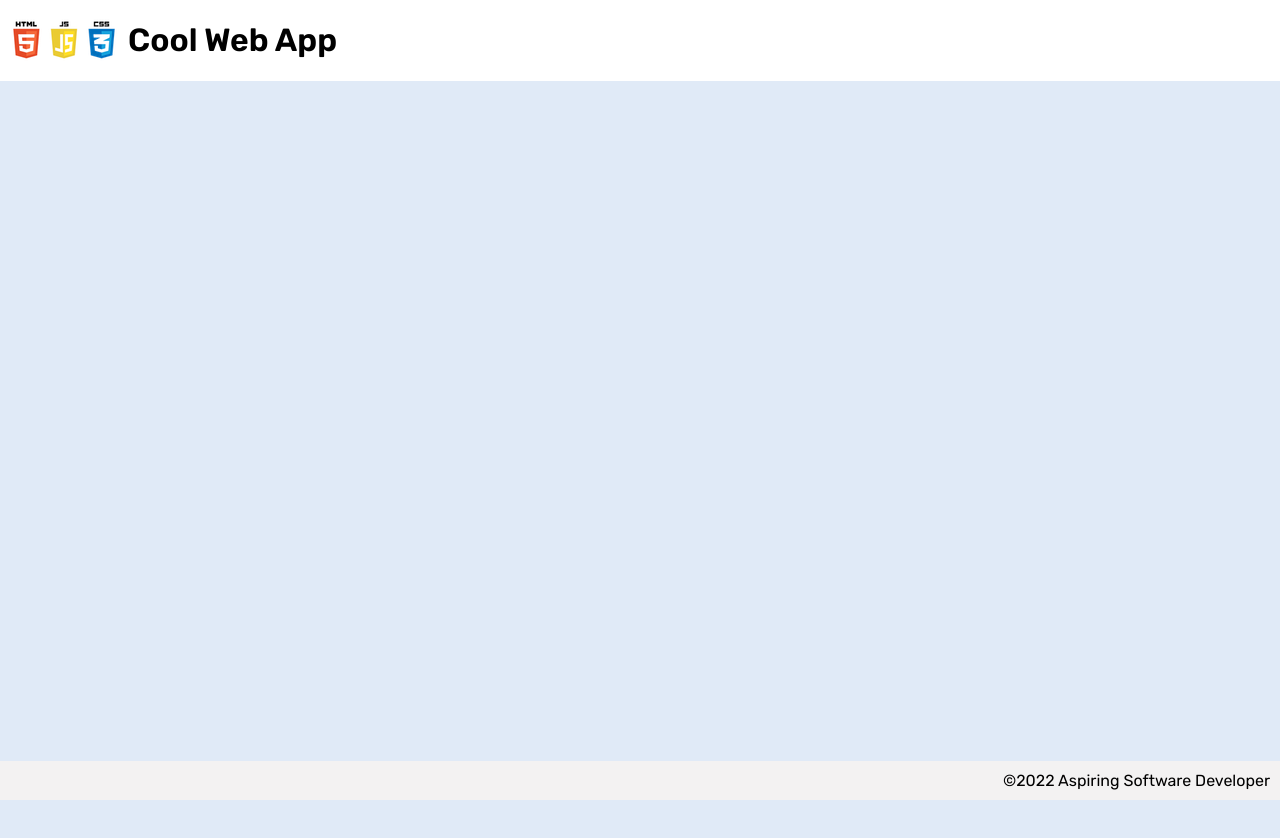
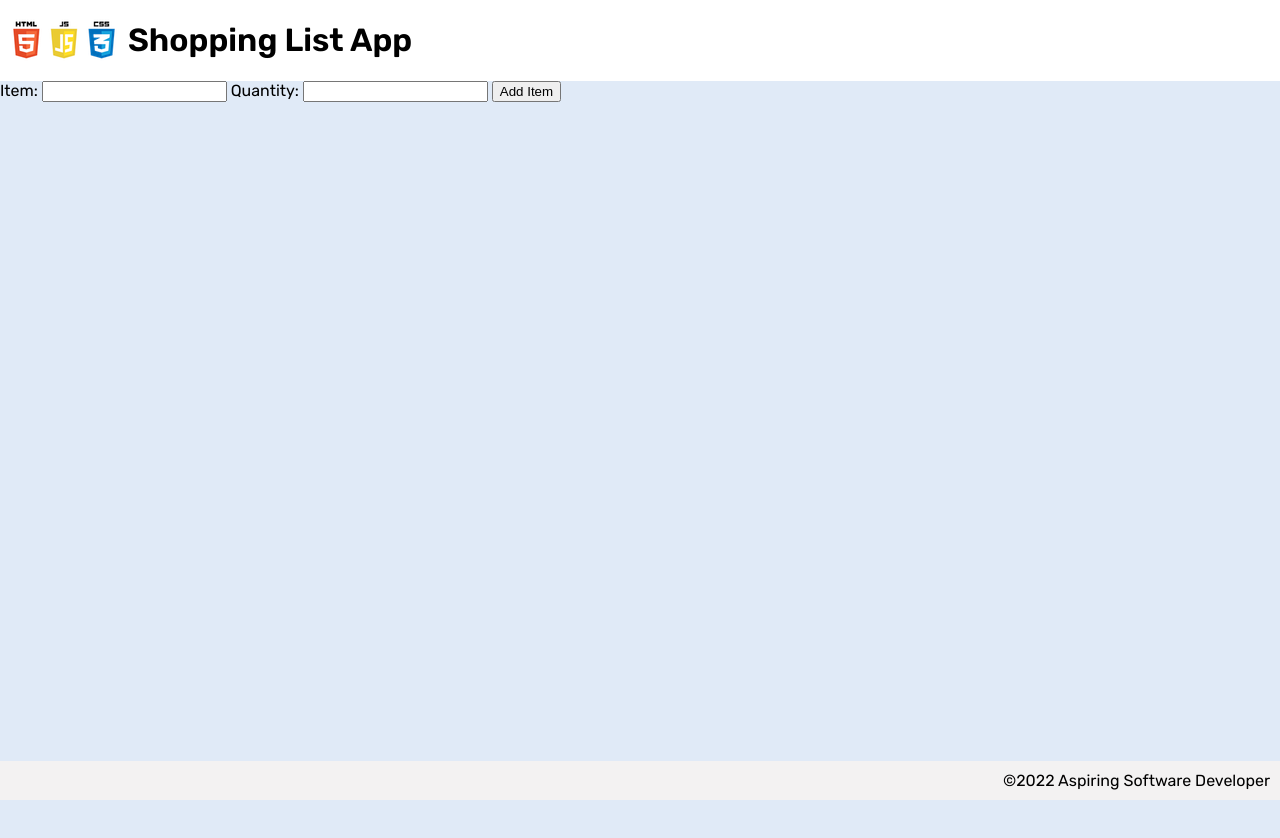
Before and after one commit to Jmart5564/shopping-list, a plain HTML site: page index.html in a window 1280 px wide. Drawn offline with nearby package versions, Linux system fonts and the light colour scheme.

Commit message:
added HTML

```diff
--- a/index.html
+++ b/index.html
@@ -14,17 +14,34 @@
     <link rel="stylesheet" href="./styles/reset.css" />
     <link rel="stylesheet" href="./styles/main.css" />
     <link rel="stylesheet" href="./styles/home.css" />
-    <title>Cool Web App</title>
+    <title>Shopping List App</title>
 </head>
 
 <body>
     <header>
         <img src="./assets/html_css_js.png">
-        <h1>Cool Web App</h1>
+        <h1>Shopping List App</h1>
         <div id="user"></div>
     </header>
 
     <main>
+        <section>
+            <form id="add-item-form">
+                <label>
+                    Item:
+                    <input name="item">
+                </label>
+                <label>
+                    Quantity:
+                    <input type="number" name="quantity">
+                </label>
+                <button>Add Item</button>
+            </form>
+            <ul class="list">
+
+            </ul>
+        </section>
+
 
     </main>
 
```
Also changed, not shown: services/shopping-service.js (added, +9 -0 lines), services/client.js (line endings or trailing spaces).
